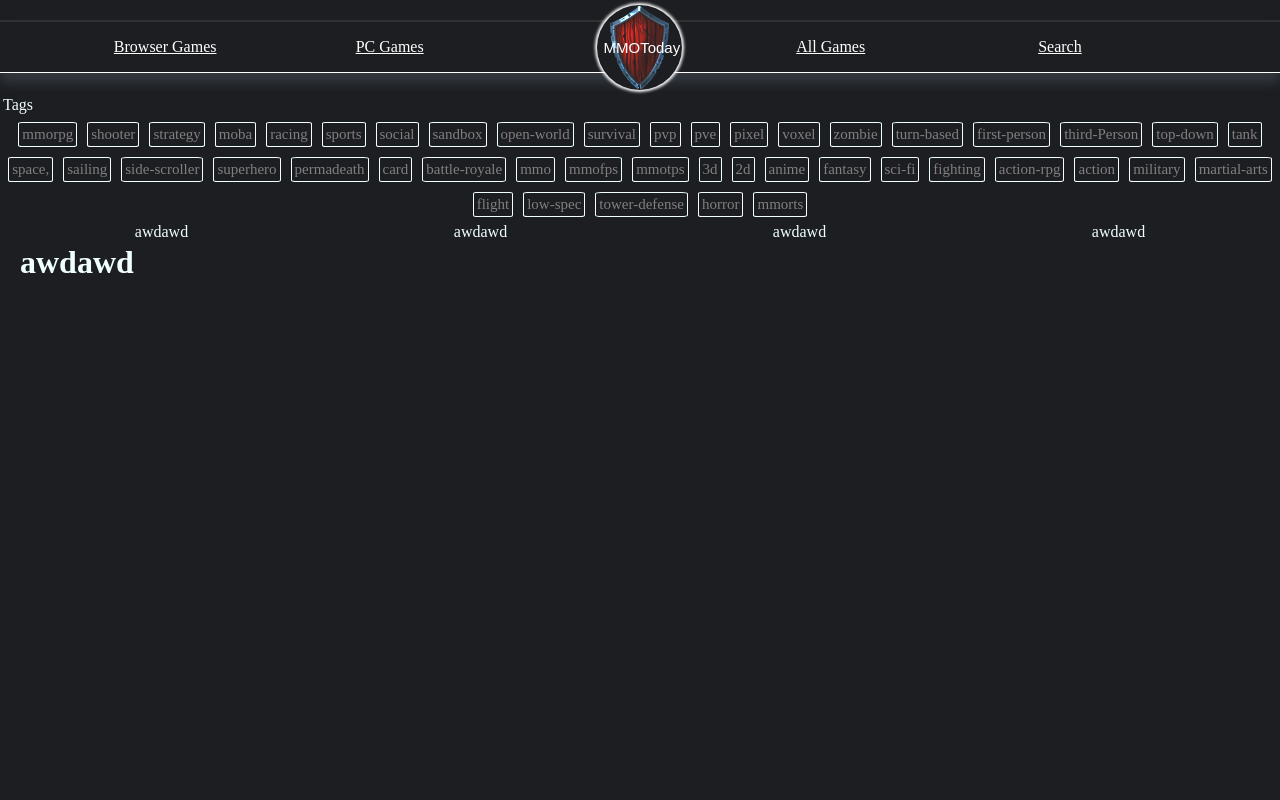
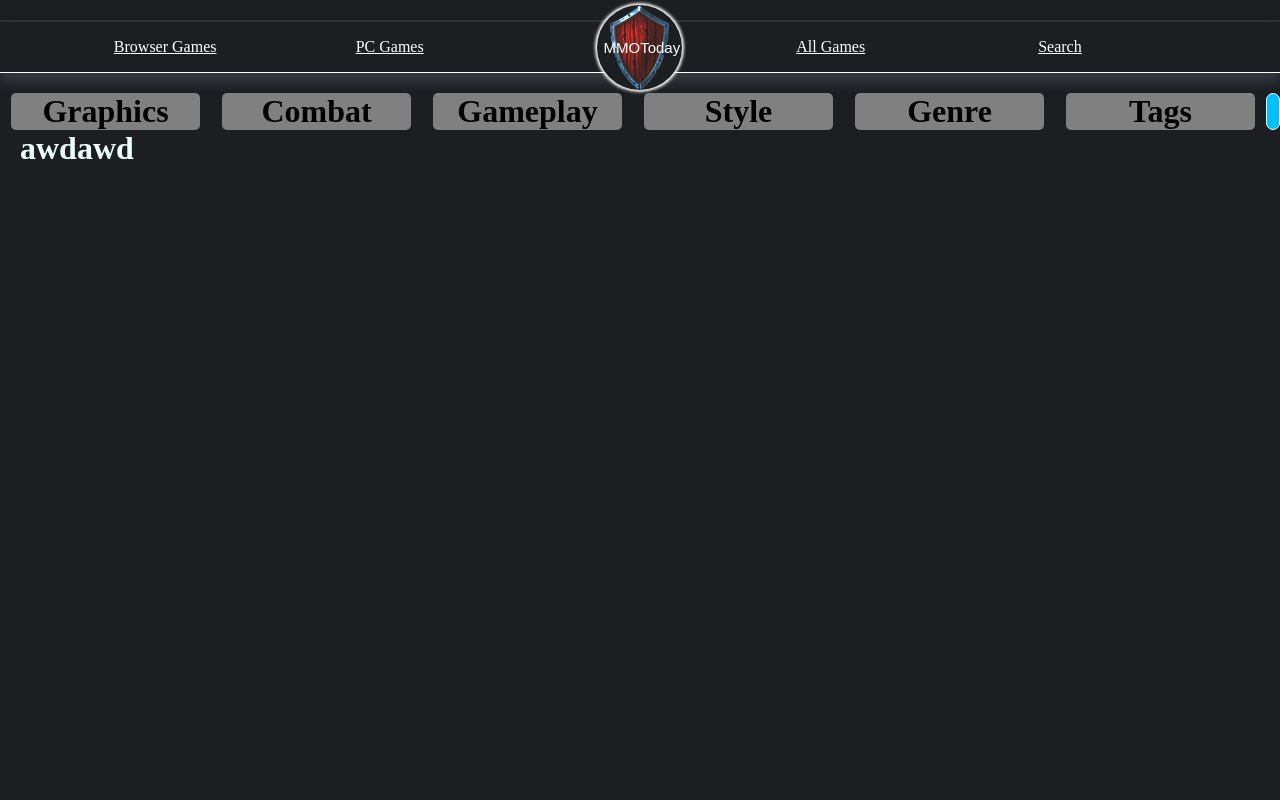
Before and after one commit to VitVin/MMOToday, a React (Create React App) app: page /Search in a window 1280 px wide. Shown: the top 800 px of the page. Built offline with nearby package versions, Linux system fonts and the light colour scheme.

Commit message:
add FilterBox, tags for FilterBox

```diff
--- a/package.json
+++ b/package.json
@@ -13,6 +13,7 @@
     "react-dom": "^18.2.0",
     "react-router-dom": "^6.14.2",
     "react-scripts": "5.0.1",
+    "react-transition-group": "^4.4.5",
     "web-vitals": "^2.1.4"
   },
   "scripts": {
--- a/src/components/UI/FilterBox/FilterBox.jsx
+++ b/src/components/UI/FilterBox/FilterBox.jsx
@@ -1,25 +1,53 @@
+import { Button } from "../Button/Button"
+import { ColoredButton } from "../ColoredButton/ColoredButton"
+import { MenuForFilter } from "../MenuForFilter/MenuForFilter"
 import { TagForFilter } from "../TagForFilter/TagForFilter"
 import classes from "./FilterBox.module.css"
 
-export const FilterBox = ({ tagsList }) => {
+export const FilterBox = ({ tagsList, selectedTags, setSelectedTags }) => {
+
+    const checkSelectedTag = (tag) => {
+        selectedTags.includes(tag) ?
+            setSelectedTags(selectedTags.replace(tag + '.', ''))
+            :
+            setSelectedTags(selectedTags + tag + '.')
+    };
+
+    const Tagsfiller = (tags) => {
+        return tags.map(item =>
+            <TagForFilter key={item} title={item} selectTag={() => checkSelectedTag(item)} />
+        )
+    }
+
 
     return (
         <div className={classes.container}>
-            <table className={classes.table}>
-                <tr>
-                    <td>Tags</td>
-                </tr>
-                <tr className={classes.tags}>
-                    {tagsList.map(item =>
-                        <TagForFilter title={item} />)}
-                </tr>
-                <tr className={classes.selectors}>
-                    <td>awdawd</td>
-                    <td>awdawd</td>
-                    <td>awdawd</td>
-                    <td>awdawd</td>
-                </tr>
-            </table>
+
+            <MenuForFilter title={'Graphics'}>
+                {Tagsfiller(tagsList.GRAPHICS)}
+            </MenuForFilter>
+
+            <MenuForFilter title={'Combat'}>
+                {Tagsfiller(tagsList.COMBAT)}
+            </MenuForFilter>
+
+            <MenuForFilter title={'Gameplay'}>
+                {Tagsfiller(tagsList.GAMEPLAY)}
+            </MenuForFilter>
+
+            <MenuForFilter title={'Style'}>
+                {Tagsfiller(tagsList.STYLE)}
+            </MenuForFilter>
+
+            <MenuForFilter title={'Genre'}>
+                {Tagsfiller(tagsList.GENRE)}
+            </MenuForFilter>
+
+            <MenuForFilter title={'Tags'}>
+                {Tagsfiller(tagsList.TAGS)}
+            </MenuForFilter>
+
+            <ColoredButton onClick={() => console.log(selectedTags)} />
 
         </div>
     )
--- a/src/components/UI/FilterBox/FilterBox.module.css
+++ b/src/components/UI/FilterBox/FilterBox.module.css
@@ -1,25 +1,4 @@
 .container {
+    width: 100%;
     display: flex;
-    flex-wrap: wrap;
 }
-
-.table {
-    width: 100vw;
-    border-radius: 10px;
-    background-color:  rgb(28, 30, 34);;
-    color: azure;
-
-    & .tags {
-        display: flex;
-        flex-direction: row;
-        flex-wrap: wrap;
-        align-items: center;
-        justify-content: center;
-
-    }
-
-    & .selectors {
-        display: flex;
-        justify-content: space-around;
-    }
-}
--- a/src/components/UI/Logo/Logo.jsx
+++ b/src/components/UI/Logo/Logo.jsx
@@ -1,9 +1,9 @@
 import classes from "./Logo.module.css"
 
-export const Logo = ({onClick}) => {
+export const Logo = () => {
 
     return (
-        <button className={classes.logo} onClick={()=>onClick}>
+        <button className={classes.logo} >
             <text className={classes.text}>MMOToday</text>
         </button>
     )
--- /dev/null
+++ b/src/components/UI/MenuForFilter/MenuForFilter.jsx
@@ -0,0 +1,38 @@
+import { useState } from 'react'
+import classes from './MenuForFilter.module.css'
+import { CSSTransition } from 'react-transition-group'
+
+
+
+export const MenuForFilter = ({ title, children }) => {
+    const [isOpened, setIsOpened] = useState(false)
+
+
+    return (
+        <div className={classes.container} onClick={() => setIsOpened(!isOpened)}>
+            <div className={classes.topSection}>
+                <h1 >{title}</h1>
+            </div>
+
+            <CSSTransition
+                in={isOpened}
+                timeout={1000}
+                mountOnEnter
+                unmountOnExit
+                classNames={{
+                    enter: classes.contentEnter,
+                    enterActive: classes.contentEnterActive,
+                    exit: classes.contentExit,
+                    exitActive: classes.contentExitActive,
+                }}
+            >
+                <div className={classes.content} onClick={(e) => e.stopPropagation()}>
+                    {children}
+                </div>
+            </CSSTransition>
+        </div>
+
+    )
+
+
+}
--- /dev/null
+++ b/src/components/UI/MenuForFilter/MenuForFilter.module.css
@@ -0,0 +1,41 @@
+.container {
+    display: flex;
+    align-items: center;
+    width: calc(100%/6);
+    border-radius: 30px;
+    flex-direction: column;
+    height: fit-content;
+}
+
+.topSection {
+    display: flex;
+    justify-content: center;
+    width: 90%;
+    border-radius: 5px;
+    background-color: gray;
+    cursor: pointer;
+}
+
+.contentEnter {
+    opacity: 0;
+}
+
+.contentEnterActive {
+    opacity: 1;
+    transition: 0.5s;
+}
+
+.contentExit {
+    opacity: 1;
+}
+
+.contentExitActive {
+    opacity: 0;
+    transition: 1s;
+}
+
+.content {
+    display: flex;
+    align-items: center;
+    flex-direction: column;
+}
--- a/src/components/UI/TagForFilter/TagForFilter.jsx
+++ b/src/components/UI/TagForFilter/TagForFilter.jsx
@@ -1,14 +1,19 @@
 
 
 
+import { useState } from 'react'
 import classes from './TagForFilter.module.css'
 
 
 
-export const TagForFilter = ({title}) => {
+export const TagForFilter = ({ title, selectTag }) => {
+    const [isChecked, setIsChecked] = useState(false)
 
     return (
-            <p className={classes.tag}>{title}</p>
+        <label className={isChecked ? classes.tagSelected : classes.tag} >
+            <input className={classes.box} type="checkbox" checked={isChecked}
+                onChange={() => {setIsChecked(!isChecked); selectTag()}} />{title}
+        </label>
     )
 
 }
--- a/src/components/UI/TagForFilter/TagForFilter.module.css
+++ b/src/components/UI/TagForFilter/TagForFilter.module.css
@@ -1,8 +1,19 @@
 .tag {
     font-size: 15px;
     margin: 5px;
-    border-radius: 7%;
-    border: 1px solid azure;
     padding: 3px;
     color: gray;
 }
+
+.tagSelected{
+    font-size: 15px;
+    margin: 5px;
+    padding: 3px;
+    color: gray;
+    background-color: azure;
+    border-radius: 20px;
+}
+
+.box {
+    display: none;
+}
--- a/src/constants/listOfTags.json
+++ b/src/constants/listOfTags.json
@@ -1,49 +1,59 @@
 {
-    "AVAILABLE_TAGS": [
+    "GRAPHICS": [
+        "3d",
+        "2d",
+        "pixel",
+        "voxel"
+    ],
+    "COMBAT": [
+        "pvp",
+        "pve"
+    ],
+    "GAMEPLAY": [
+        "turn-based",
+        "sailing",
+        "first-person",
+        "third-Person",
+        "flight",
+        "tower-defense"
+    ],
+    "STYLE": [
+        "anime",
+        "fantasy",
+        "sci-fi",
+        "horror",
+        "card"
+    ],
+    "GENRE": [
         "mmorpg",
         "shooter",
         "strategy",
         "moba",
         "racing",
         "sports",
-        "social",
-        "sandbox",
-        "open-world",
         "survival",
-        "pvp",
-        "pve",
-        "pixel",
-        "voxel",
-        "zombie",
-        "turn-based",
-        "first-person",
-        "third-Person",
-        "top-down",
-        "tank",
         "space,",
-        "sailing",
-        "side-scroller",
-        "superhero",
-        "permadeath",
-        "card",
         "battle-royale",
         "mmo",
         "mmofps",
         "mmotps",
-        "3d",
-        "2d",
-        "anime",
-        "fantasy",
-        "sci-fi",
         "fighting",
         "action-rpg",
         "action",
+        "mmorts"
+    ],
+    "TAGS": [
+        "social",
+        "sandbox",
+        "open-world",
+        "zombie",
+        "top-down",
+        "tank",
+        "side-scroller",
+        "superhero",
+        "permadeath",
         "military",
         "martial-arts",
-        "flight",
-        "low-spec",
-        "tower-defense",
-        "horror",
-        "mmorts"
+        "low-spec"
     ]
 }
--- a/src/pages/SearchGamesPage/SearchGamesPage.jsx
+++ b/src/pages/SearchGamesPage/SearchGamesPage.jsx
@@ -1,19 +1,23 @@
+import { CSSTransition } from 'react-transition-group'
 import { FilterBox } from '../../components/UI/FilterBox/FilterBox'
 import { NavBar } from '../../components/UI/NavBar/NavBar'
 import { GameCardsContainer } from '../../components/UI/PageSection/GameCardsContainer'
 import classes from './SearchGamesPage.module.css'
+import { useEffect, useState } from 'react'
 const AVAILABLE_TAGSDATA = require('../../constants/listOfTags.json')
 
 
 export const SearchGamesPage = () => {
+    const [selectedTags, setSelectedTags] = useState('')
+
 
     return (
         <div className={classes.container}>
             <NavBar positioning={classes.navBarPositioning} />
             <div className={classes.mainSection}>
+                <FilterBox tagsList={AVAILABLE_TAGSDATA} selectedTags={selectedTags} setSelectedTags={setSelectedTags} />
 
-                <FilterBox tagsList={AVAILABLE_TAGSDATA.AVAILABLE_TAGS} />
-                <GameCardsContainer title={'awdawd'} gamesData={[]}/>
+                <GameCardsContainer title={'awdawd'} gamesData={[]} />
             </div>
 
 
--- a/src/pages/SearchGamesPage/SearchGamesPage.module.css
+++ b/src/pages/SearchGamesPage/SearchGamesPage.module.css
@@ -1,7 +1,6 @@
 .container {
     display: flex;
     flex-direction: column;
-    align-items: center;
     background-color:  rgb(28, 30, 34);
     width: 100vw;
 }
```
Also changed, not shown: 1 other file (tests, documents, lock files or other folders).
